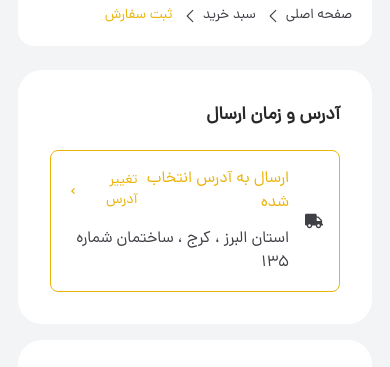
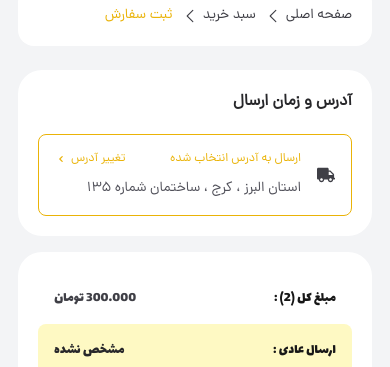
Before and after one commit to milad1385/tool-shop, a Next.js app: page /checkout in a window 390 px wide. Shown: the part 126-493 px from the top of the page. Built offline with nearby package versions, Linux system fonts and the light colour scheme.

Commit message:
add resposive layout in add new address modal

```diff
--- a/src/components/templates/checkout/AddressItem.tsx
+++ b/src/components/templates/checkout/AddressItem.tsx
@@ -4,18 +4,18 @@ import { LuMapPin } from "react-icons/lu";
 function AddressItem() {
   return (
     <div className="border border-sky-600 rounded-lg flex justify-between p-4">
-      <div className="flex gap-x-4">
-        <LuMapPin className="text-xl text-sky-600" />
-        <div className="space-y-2">
-          <h3 className="text-sky-600">
+      <div className="flex gap-x-1.5 md:gap-x-4">
+        <LuMapPin className="text-lg md:text-xl text-sky-600" />
+        <div className="space-y-3 md:space-y-2">
+          <h3 className="text-sky-600 text-sm md:text-base">
             {" "}
             استان البرز ، کرج ، ساختمان شماره 135
           </h3>
-          <h4 className="text-[15px] text-zinc-700">کد پستی : 3148889524</h4>
-          <h5 className="text-[15px] text-zinc-700">گیرنده : میلاد سلامیان | 09336085012</h5>
+          <h4 className="text-sm md:text-[15px] text-zinc-700">کد پستی : 3148889524</h4>
+          <h5 className="text-sm md:text-[15px] text-zinc-700">گیرنده : میلاد سلامیان | 09336085012</h5>
         </div>
       </div>
-      <FaPencilAlt className="text-xl text-zinc-500" />
+      <FaPencilAlt className="text-lg md:text-xl text-zinc-500" />
     </div>
   );
 }
--- a/src/components/templates/checkout/AddressModal.tsx
+++ b/src/components/templates/checkout/AddressModal.tsx
@@ -21,8 +21,8 @@ function AddressModal({ onClose }: { onClose?: any }) {
       <div className="border-t-2 border-b-gray-200 mt-5 pt-5 pb-2">
         <Modal>
           <Modal.Open name="addAddress">
-            <button className="flex items-center gap-x-2 text-red-600 font-bold">
-              <FaPlus className="text-lg" />
+            <button className="flex items-center gap-x-2 text-sm md:text-base text-red-600 font-bold">
+              <FaPlus className="text-base md:text-lg" />
               افزودن آدرس جدید
             </button>
           </Modal.Open>
--- a/src/components/templates/checkout/MainBox.tsx
+++ b/src/components/templates/checkout/MainBox.tsx
@@ -7,8 +7,8 @@ import AddressModal from "./AddressModal";
 
 function MainBox() {
   return (
-    <div className="col-span-12 md:col-span-9 bg-white rounded-3xl p-8">
-      <h2 className="text-lg text-zinc-800 font-bold">آدرس و زمان ارسال</h2>
+    <div className="col-span-12 md:col-span-9 bg-white rounded-3xl p-5 md:p-8">
+      <h2 className="text-base md:text-lg text-zinc-800 font-bold">آدرس و زمان ارسال</h2>
 
       <Modal>
         <Modal.Open name="address">
@@ -16,13 +16,13 @@ function MainBox() {
             <FaTruck className="text-zinc-700 text-lg" />
             <div className="space-y-3 flex-1">
               <div className="flex items-center justify-between">
-                <h3 className="text-yellow-500">ارسال به آدرس انتخاب شده</h3>
-                <span className="flex items-center text-sm gap-x-1 text-yellow-500">
+                <h3 className="text-xs md:text-base text-yellow-500">ارسال به آدرس انتخاب شده</h3>
+                <span className="text-xs md:text-sm flex items-center gap-x-1 text-yellow-500">
                   تغییر آدرس
                   <HiChevronLeft />
                 </span>
               </div>
-              <h4 className="text-zinc-700">
+              <h4 className="text-zinc-600 text-sm">
                 استان البرز ، کرج ، ساختمان شماره 135
               </h4>
             </div>
```
